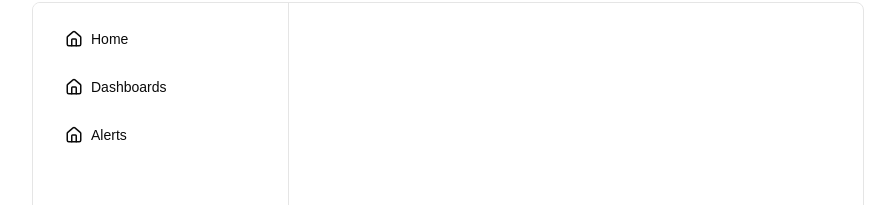
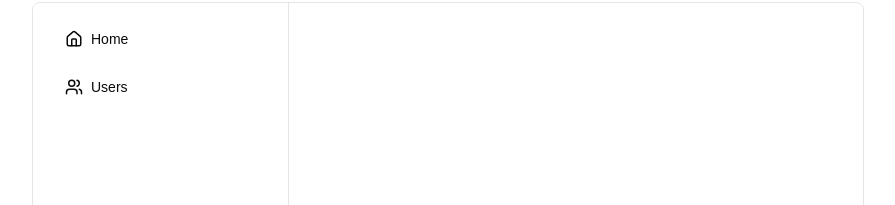
Before and after one commit to raunaqgupta/v0-demo, a Next.js app: page /navigation-panel-overview in a window 1280 px wide. Shown: the part 234-439 px from the top of the page, without its empty margins (192-1087 px from the left). Built offline with nearby package versions, Linux system fonts and the light colour scheme.

Commit message:
fix: resolve navigation JSON and icon mapping issues
Update JSON to match actual routes and add missing icons.

#VERCEL_SKIP

Co-authored-by: rawknuckles <623670+raunaqgupta@users.noreply.github.com>

```diff
--- a/components/nav-panel.tsx
+++ b/components/nav-panel.tsx
@@ -4,7 +4,7 @@ import type React from "react"
 import Link from "next/link"
 import { usePathname } from "next/navigation"
 import { Button } from "./button"
-import { Home, Users, ChevronRight, User } from "lucide-react"
+import { Home, Users, ChevronRight, User, BarChart3, AlertTriangle, Settings, FileText, HelpCircle } from "lucide-react"
 import { cn } from "@/lib/utils"
 
 interface NavigationItem {
@@ -21,12 +21,17 @@ interface NavPanelProps extends React.HTMLAttributes<HTMLDivElement> {
   showFooter?: boolean
 }
 
-// Icon mapping
+// Icon mapping - expanded to include more icons
 const iconMap: Record<string, React.ComponentType<{ size?: number; className?: string }>> = {
   Home,
   Users,
   ChevronRight,
   User,
+  BarChart3,
+  AlertTriangle,
+  Settings,
+  FileText,
+  HelpCircle,
 }
 
 export function NavPanel({ items, collapsed = false, showFooter = true, className, ...props }: NavPanelProps) {
@@ -38,7 +43,7 @@ export function NavPanel({ items, collapsed = false, showFooter = true, classNam
 
   const renderNavigationItem = (item: NavigationItem, level = 0) => {
     const active = item.href ? isActive(item.href) : false
-    const IconComponent = iconMap[item.icon]
+    const IconComponent = iconMap[item.icon] || Home // Fallback to Home icon if not found
 
     return (
       <div key={item.label} className={cn("space-y-1", level > 0 && "ml-4")}>
--- a/data/navigation-list.json
+++ b/data/navigation-list.json
@@ -5,13 +5,8 @@
     "href": "/o11y"
   },
   {
-    "label": "Dashboards",
-    "icon": "Home",
-    "href": "/o11y/dashboards"
-  },
-  {
-    "label": "Alerts",
-    "icon": "Home",
-    "href": "/o11y/alerts"
+    "label": "Users",
+    "icon": "Users",
+    "href": "/o11y/users"
   }
 ]
```
